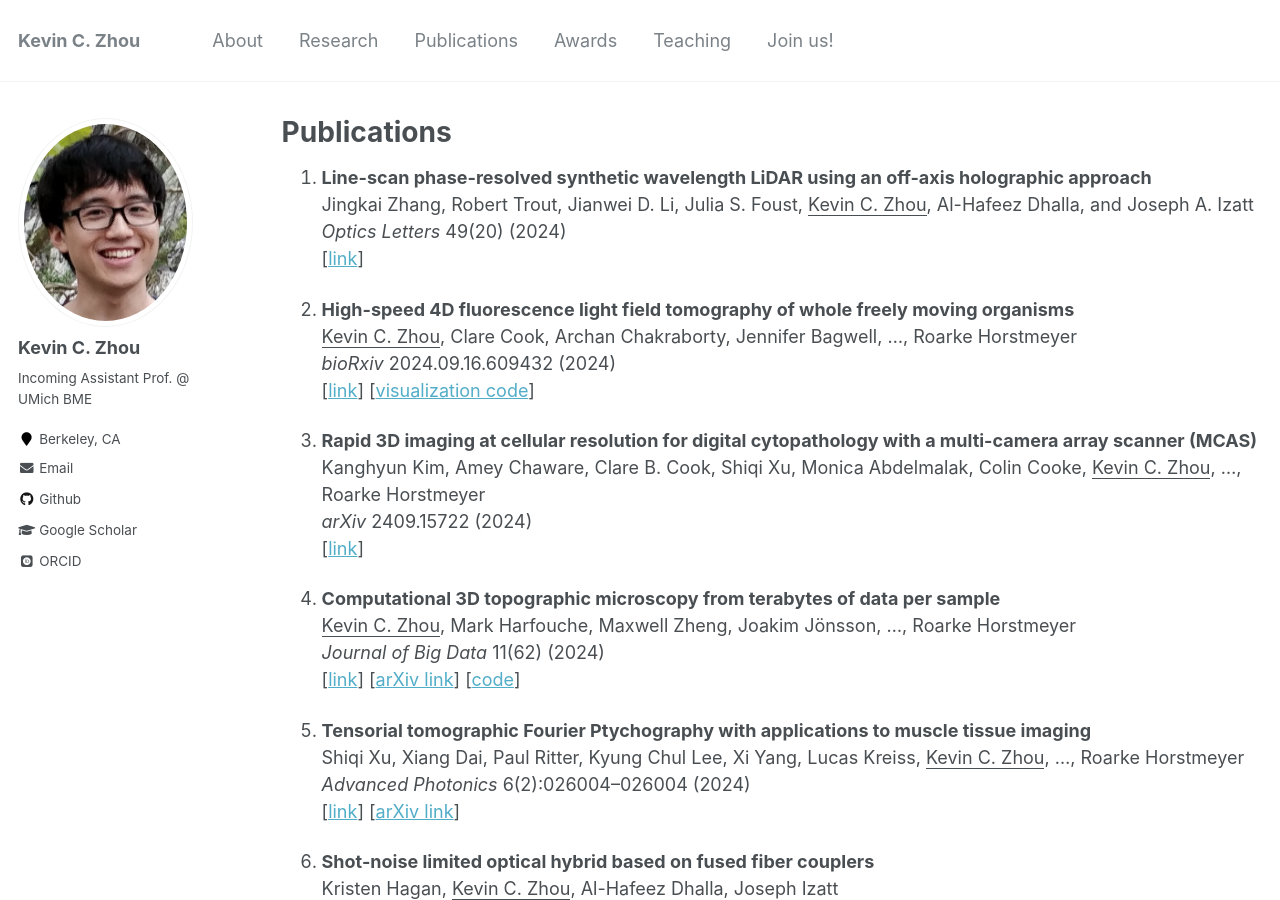
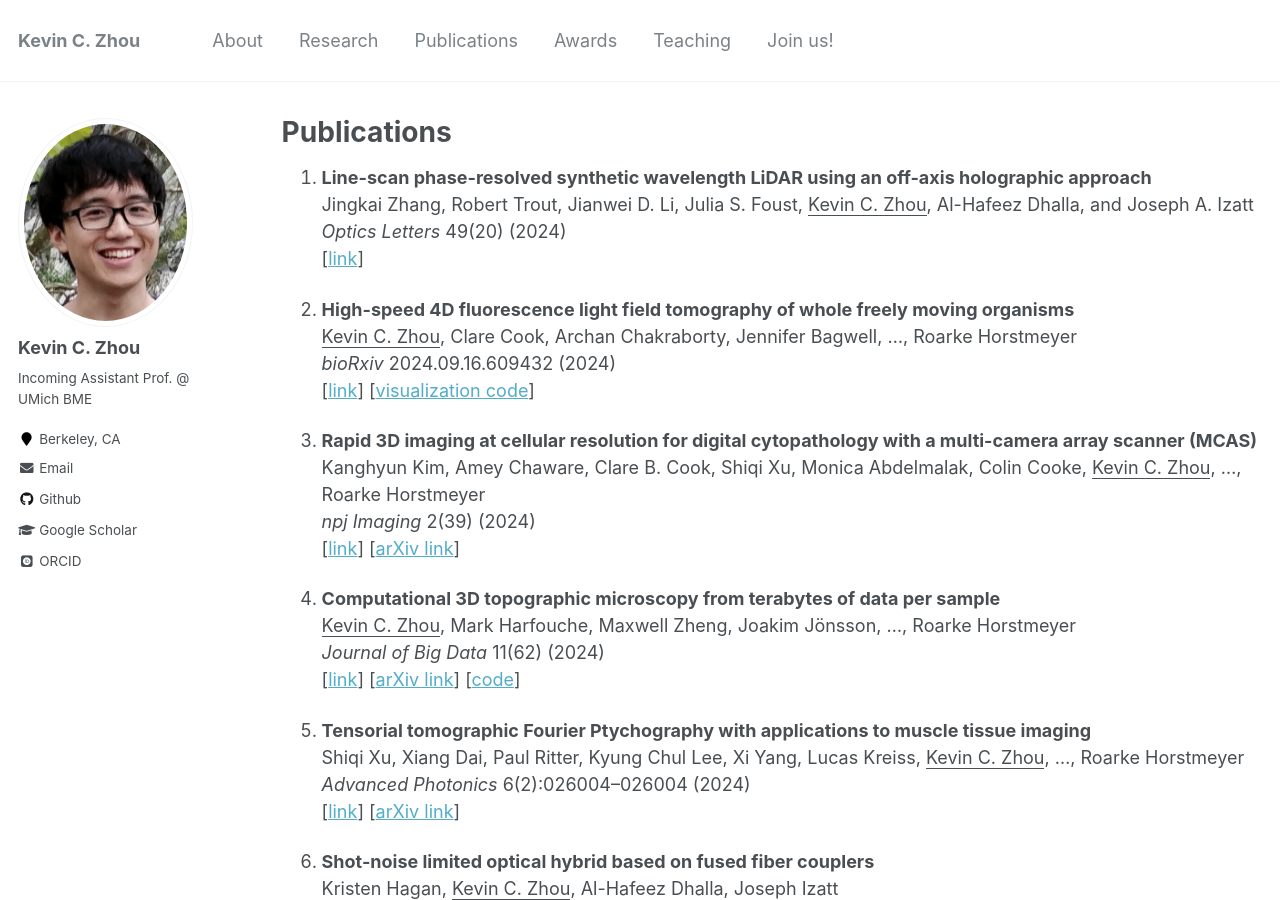
Before and after one commit to kevinczhou/kevinczhou.github.io, a Jekyll site: the page built from _pages/publications.md, in a window 1280 px wide and 900 px high. Built offline with Jekyll 4.4.1, drawn with Linux system fonts in a browser that asks for light colours; some web fonts are replaced.

Commit message:
Update publications.md

```diff
--- a/_pages/publications.md
+++ b/_pages/publications.md
@@ -16,8 +16,8 @@ Jingkai Zhang, Robert Trout, Jianwei D. Li, Julia S. Foust, <ins>Kevin C. Zhou</
 
 1. **Rapid 3D imaging at cellular resolution for digital cytopathology with a multi-camera array scanner (MCAS)**
 Kanghyun Kim, Amey Chaware, Clare B. Cook, Shiqi Xu, Monica Abdelmalak, Colin Cooke, <ins>Kevin C. Zhou</ins>, ..., Roarke Horstmeyer
-*arXiv* 2409.15722 (2024)
-[[link](https://arxiv.org/abs/2409.15722)]
+*npj Imaging* 2(39) (2024)
+[[link](https://www.nature.com/articles/s44303-024-00042-2)] [[arXiv link](https://arxiv.org/abs/2409.15722)]
 
 1. **Computational 3D topographic microscopy from terabytes of data per sample**
 <ins>Kevin C. Zhou</ins>, Mark Harfouche, Maxwell Zheng, Joakim Jönsson, ..., Roarke Horstmeyer
```
